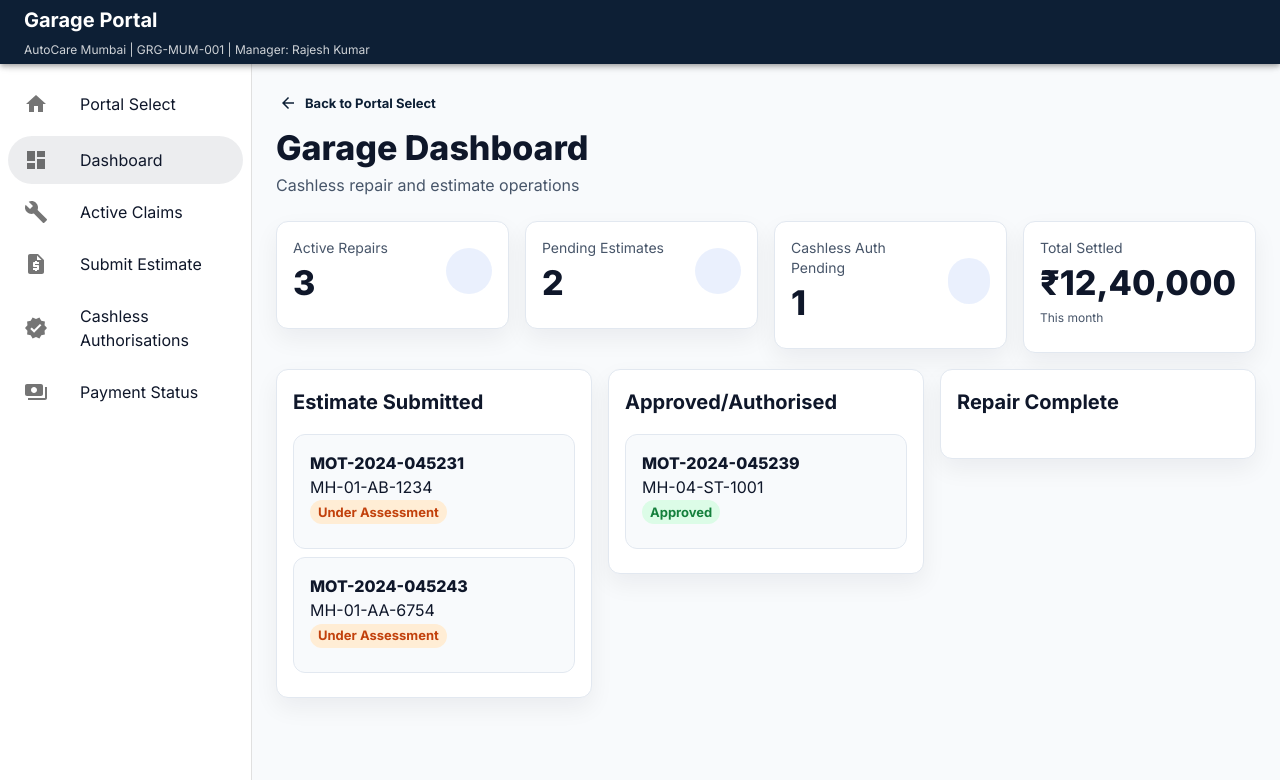
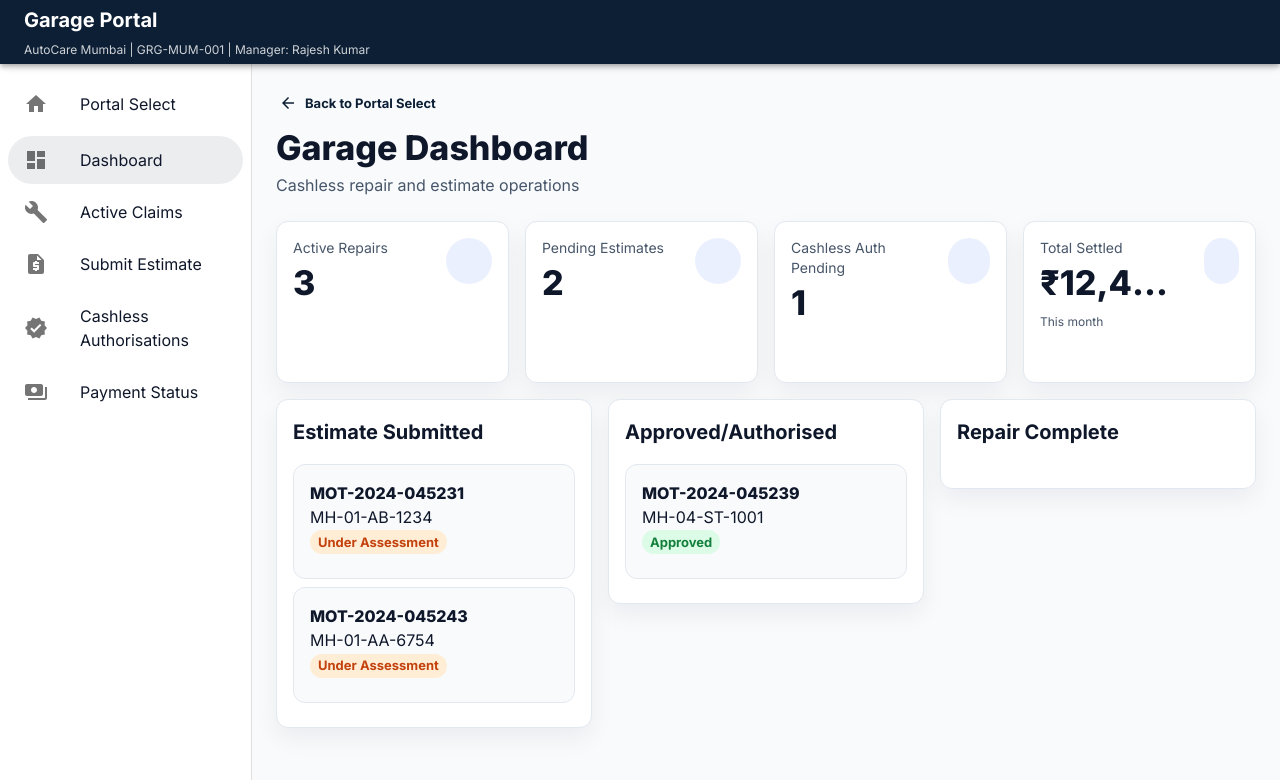
Before and after one commit to regvedpande/MotorClaimsInsuranceDemo, a React (Vite) app: page /garage in a window 1280 px wide. Shown: the top 780 px of the page. Built offline with nearby package versions, Linux system fonts and the light colour scheme.

Commit message:
Fix analytics stat card sizing and remove Avg TAT wrapping

```diff
--- a/src/components/StatCard.jsx
+++ b/src/components/StatCard.jsx
@@ -2,13 +2,13 @@ import { Box, Card, CardContent, Stack, Typography } from '@mui/material';
 
 export default function StatCard({ title, value, subtitle, icon, color = '#2563eb', trend }) {
   return (
-    <Card>
-      <CardContent>
-        <Stack direction="row" alignItems="center" justifyContent="space-between" spacing={2}>
-          <Box>
+    <Card sx={{ height: '100%' }}>
+      <CardContent sx={{ display: 'flex', flexDirection: 'column', justifyContent: 'space-between', minHeight: 160, gap: 2 }}>
+        <Stack direction="row" alignItems="flex-start" justifyContent="space-between" spacing={2}>
+          <Box sx={{ minWidth: 0 }}>
             <Typography variant="body2" color="text.secondary">{title}</Typography>
-            <Typography variant="h4" sx={{ mt: 0.5 }}>{value}</Typography>
-            {subtitle && <Typography variant="caption" color="text.secondary">{subtitle}</Typography>}
+            <Typography variant="h4" sx={{ mt: 0.5, whiteSpace: 'nowrap', overflow: 'hidden', textOverflow: 'ellipsis' }}>{value}</Typography>
+            {subtitle && <Typography variant="caption" color="text.secondary" sx={{ display: 'block', mt: 1 }}>{subtitle}</Typography>}
             {trend && <Typography variant="caption" color="success.main" sx={{ display: 'block', mt: 0.5 }}>{trend}</Typography>}
           </Box>
           <Box sx={{ width: 46, height: 46, borderRadius: 2, bgcolor: `${color}18`, color, display: 'grid', placeItems: 'center' }}>{icon}</Box>
--- a/src/pages/analytics/Overview.jsx
+++ b/src/pages/analytics/Overview.jsx
@@ -17,8 +17,13 @@ export default function Overview() {
   return (
     <>
       <PageHeader title="Analytics Overview" subtitle="Portfolio performance and claims throughput" actions={<TextField select size="small" label="Date range" value={range} onChange={(e) => setRange(e.target.value)}><MenuItem value="7">Last 7 days</MenuItem><MenuItem value="30">Last 30 days</MenuItem><MenuItem value="90">Last 90 days</MenuItem></TextField>} />
-      <Grid container spacing={2}>
-        <Grid item xs={12} md={2}><StatCard title="Total Claims" value={claims.length} /></Grid><Grid item xs={12} md={2}><StatCard title="Claims Settled" value={settled.length} /></Grid><Grid item xs={12} md={2}><StatCard title="Total Settlement" value={formatCurrency(sumBy(claims, 'netPayable'))} /></Grid><Grid item xs={12} md={2}><StatCard title="Avg Settlement" value={formatCurrency(Math.round(sumBy(claims, 'netPayable') / claims.length))} /></Grid><Grid item xs={12} md={2}><StatCard title="Avg TAT" value="8 days" /></Grid><Grid item xs={12} md={2}><StatCard title="Rejection Rate" value={`${Math.round((rejected.length / claims.length) * 100)}%`} /></Grid>
+      <Grid container spacing={3}>
+        <Grid item xs={12} md={2}><StatCard title="Total Claims" value={claims.length} /></Grid>
+        <Grid item xs={12} md={2}><StatCard title="Claims Settled" value={settled.length} /></Grid>
+        <Grid item xs={12} md={2}><StatCard title="Total Settlement" value={formatCurrency(sumBy(claims, 'netPayable'))} /></Grid>
+        <Grid item xs={12} md={2}><StatCard title="Avg Settlement" value={formatCurrency(Math.round(sumBy(claims, 'netPayable') / claims.length))} /></Grid>
+        <Grid item xs={12} md={2}><StatCard title="Avg TAT" value={8} subtitle="days" /></Grid>
+        <Grid item xs={12} md={2}><StatCard title="Rejection Rate" value={`${Math.round((rejected.length / claims.length) * 100)}%`} /></Grid>
         <Grid item xs={12} md={7}><ChartCard title="Claims Registered vs Settled"><ResponsiveContainer><LineChart data={timeline}><CartesianGrid strokeDasharray="3 3" /><XAxis dataKey="date" /><YAxis /><Tooltip /><Legend /><Line dataKey="registered" stroke="#2563eb" strokeWidth={3} /><Line dataKey="settled" stroke="#16a34a" strokeWidth={3} /></LineChart></ResponsiveContainer></ChartCard></Grid>
         <Grid item xs={12} md={5}><ChartCard title="Claim Type Distribution"><ResponsiveContainer><PieChart><Pie data={groupBy(claims, 'claimType')} dataKey="value" nameKey="name" innerRadius={55} outerRadius={100} label>{['#0d1f35', '#2563eb', '#d97706'].map((c) => <Cell key={c} fill={c} />)}</Pie><Tooltip /></PieChart></ResponsiveContainer></ChartCard></Grid>
       </Grid>
```
